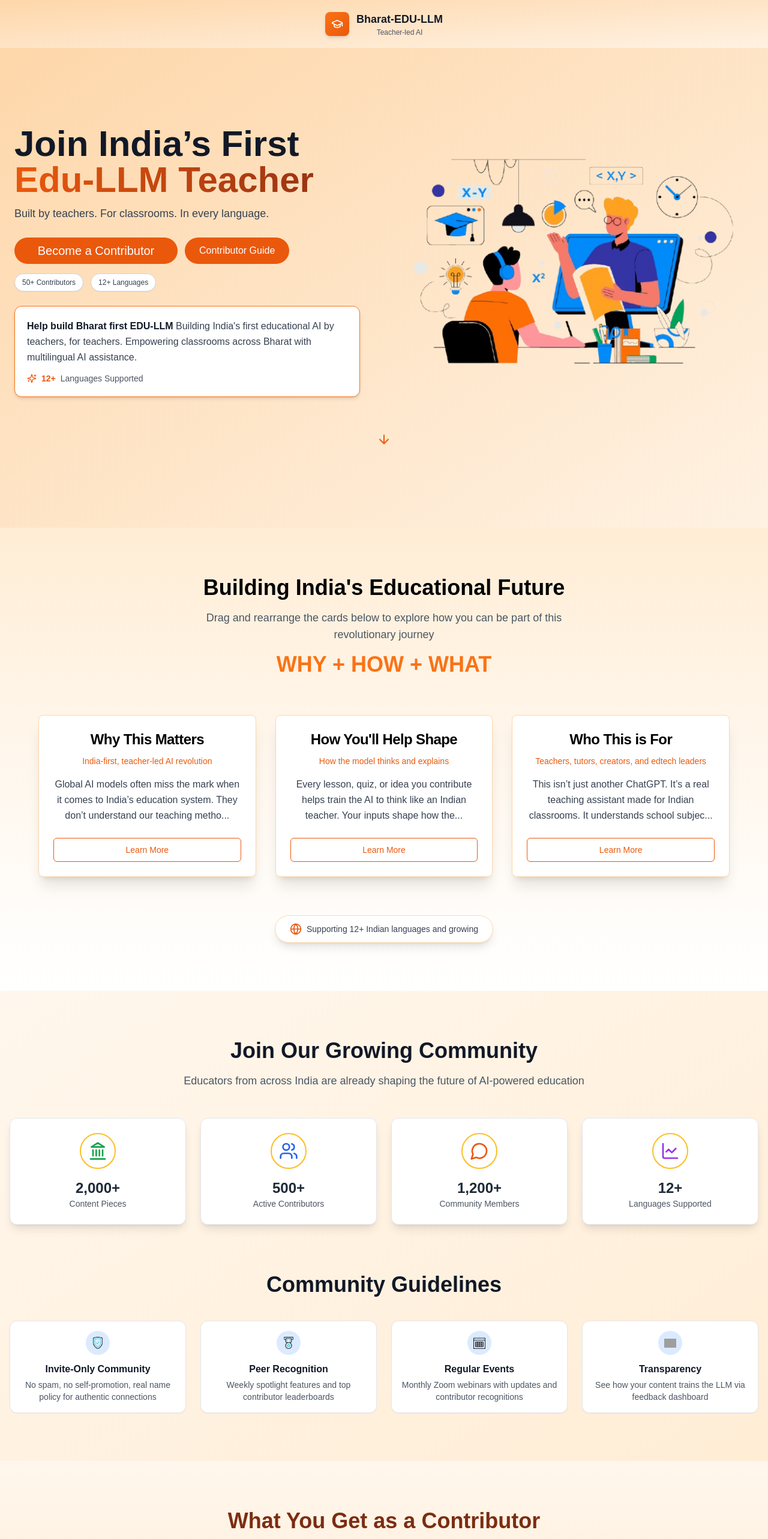
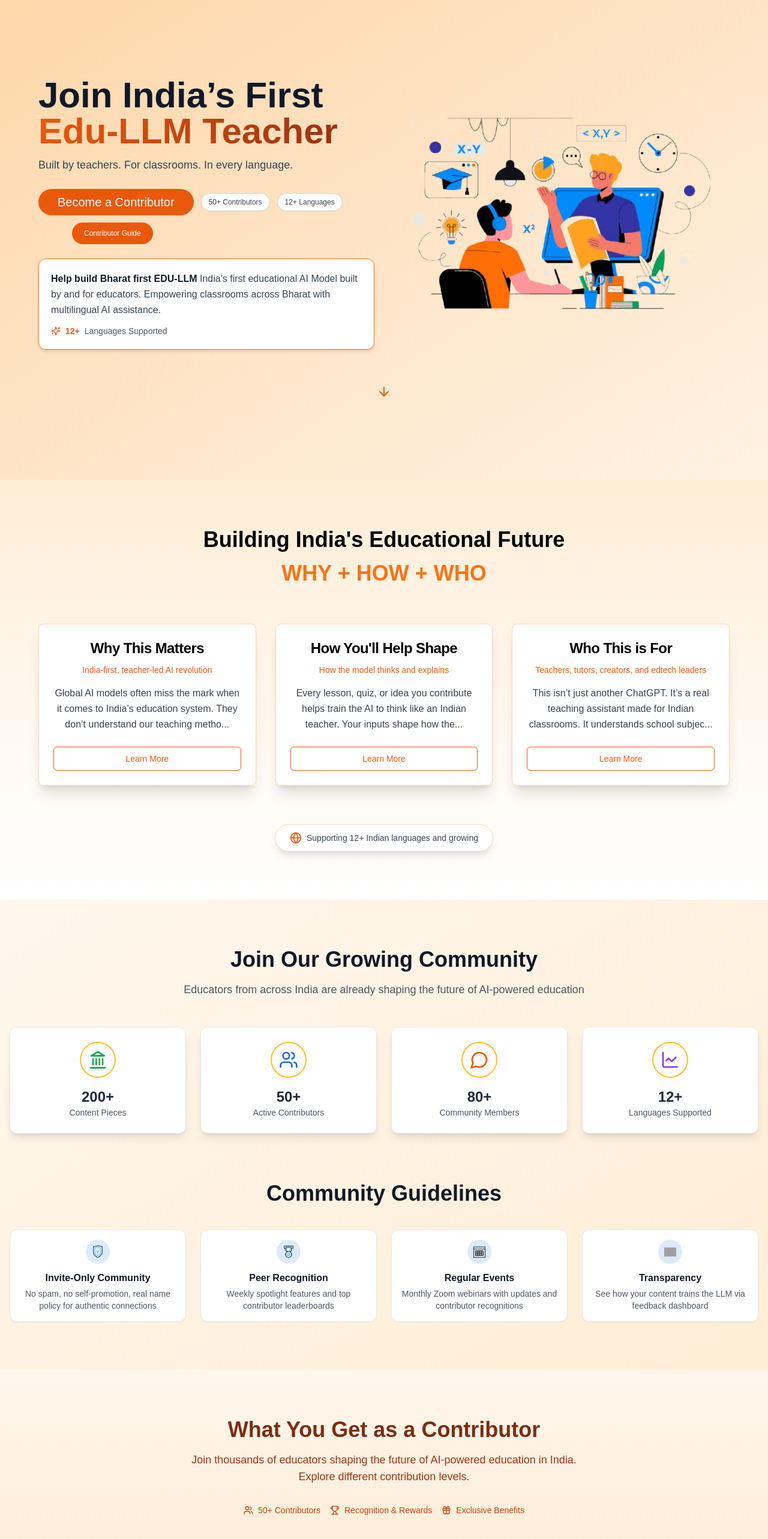
Before and after one commit to Collegites-tech/Landing-Page-Edu-LLM-Teacher, a Next.js app: page / in a window 1280 px wide. Shown: the top 2566 px of the page at 60% size. Built offline with nearby package versions, Linux system fonts and the light colour scheme; grey boxes are pictures that could not be loaded.

Commit message:
make suggestion changes

```diff
--- a/app/page.tsx
+++ b/app/page.tsx
@@ -11,7 +11,7 @@ import CommunitySection from "@/components/CommunitySection"
 export default function Home() {
   return (
     <div className="min-h-screen bg-white">
-      <Header />
+      {/* <Header /> */}
       <main className="overflow-x-hidden">
         <HeroSection />
         <WhyHowWhoSection />
--- a/components/CommunitySection.tsx
+++ b/components/CommunitySection.tsx
@@ -34,13 +34,13 @@ export default function CommunitySection() {
   const initialStats = [
     {
       icon: Users,
-      value: "500+",
+      value: "50+",
       label: "Active Contributors",
       color: "text-blue-600",
     },
     {
       icon: Landmark,
-      value: "2,000+",
+      value: "200+",
       label: "Content Pieces",
       color: "text-green-600",
     },
@@ -52,7 +52,7 @@ export default function CommunitySection() {
     },
     {
       icon: MessageCircle,
-      value: "1,200+",
+      value: "80+",
       label: "Community Members",
       color: "text-orange-600",
     },
--- a/components/contributor-tiers-section.tsx
+++ b/components/contributor-tiers-section.tsx
@@ -100,12 +100,13 @@ export function ContributorTiersSection() {
               What You Get as a Contributor
             </h2>
             <p className="text-lg text-orange-800 max-w-2xl mx-auto mb-8">
-              Join thousands of educators shaping the future of AI-powered education in India. Drag the tiers to explore different contribution levels.
+              Join thousands of educators shaping the future of AI-powered education in India.
+              Explore different contribution levels.
             </p>
             <div className="flex flex-wrap justify-center gap-4 text-sm text-orange-700">
               <div className="flex items-center gap-2">
                 <Users className="h-4 w-4" />
-                <span>500+ Contributors</span>
+                <span>50+ Contributors</span>
               </div>
               <div className="flex items-center gap-2">
                 <Trophy className="h-4 w-4" />
--- a/components/hero-section.tsx
+++ b/components/hero-section.tsx
@@ -19,12 +19,12 @@ export function HeroSection() {
   const stats = [
     {
       icon: <Users className="h-4 w-4 text-orange-600" />,
-      number: "500+",
+      number: "50+",
       label: "Teachers Joined",
     },
     {
       icon: <Globe className="h-4 w-4 text-orange-600" />,
-      number: "2,500+",
+      number: "200+",
       label: "Teachers Impacted",
     },
     {
@@ -52,7 +52,7 @@ export function HeroSection() {
           bg-[length:300%_300%] animate-[gradient-light_12s_ease_infinite]`}
       />
 
-      <div className="relative z-10 w-full px-3 sm:px-6 max-w-[1400px] mx-auto">
+      <div className="relative z-10 w-full px-4 sm:px-10 md:px-16 max-w-[1400px] mx-auto">
         <div className="flex flex-col md:flex-row items-center justify-between gap-8">
           {/* LEFT SIDE */}
           <div className="flex flex-col items-start justify-center w-full md:w-1/2 space-y-6">
@@ -73,19 +73,18 @@ export function HeroSection() {
               </p>
             </div>
 
-            {/* CTA + Guide + Pills */}
+            {/* CTA + Pills + Guide */}
             <div
-              className={`flex flex-col gap-4 transition-all duration-1000 ${
+              className={`flex flex-col gap-3 transition-all duration-1000 ${
                 isMounted ? "translate-x-0 opacity-100" : "-translate-x-10 opacity-0"
               }`}
             >
-              {/* Buttons Row */}
-              <div className="flex flex-wrap items-center gap-3">
+              {/* CTA Row */}
+              <div className="flex flex-wrap items-center justify-start gap-3">
                 <Button
                   size="lg"
-                  className="bg-orange-600 hover:bg-orange-700 text-white px-8 py-4 text-xl rounded-full transition-all duration-300 min-w-[17rem] text-center relative overflow-hidden"
+                  className="bg-orange-600 hover:bg-orange-700 text-white px-8 py-4 text-xl rounded-full transition-all duration-300 text-center relative overflow-hidden"
                   onClick={() => {
-                    // setShowModal(true); // Commented for future reuse
                     window.open("https://forms.gle/jSydHxxUx7TaAaYAA", "_blank");
                   }}
                   onMouseEnter={() => setIsButtonHovered(true)}
@@ -97,23 +96,24 @@ export function HeroSection() {
                   </span>
                 </Button>
 
-                <Button
-                  size="lg"
-                  className="bg-orange-600 hover:bg-orange-700 text-white px-6 py-4 text-base rounded-full transition-all duration-300"
-                  onClick={() => router.push("/contributor-guide")}
-                >
-                  Contributor Guide
-                </Button>
-              </div>
-
-              {/* Pills Row */}
-              <div className="flex flex-wrap items-center gap-3">
+                {/* Pills moved right beside the CTA */}
                 <span className="px-3 py-1.5 bg-white border border-gray-300 rounded-full text-xs font-medium text-gray-700 shadow-sm">
                   50+ Contributors
                 </span>
                 <span className="px-3 py-1.5 bg-white border border-gray-300 rounded-full text-xs font-medium text-gray-700 shadow-sm">
                   12+ Languages
                 </span>
+              </div>
+
+              {/* Contributor Guide Button */}
+              <div className="flex justify-start">
+                <Button
+                  size="sm"
+                  className="ml-1 sm:ml-14 bg-orange-600 hover:bg-orange-700 text-white px-5 py-2 text-xs rounded-full transition-all duration-300"
+                  onClick={() => router.push("/contributor-guide")}
+                >
+                  Contributor Guide
+                </Button>
               </div>
             </div>
 
@@ -128,7 +128,7 @@ export function HeroSection() {
                   <span className="font-semibold text-gray-900">
                     Help build Bharat first EDU-LLM
                   </span>{" "}
-                  Building India's first educational AI by teachers, for teachers. Empowering classrooms across Bharat with multilingual AI assistance.
+                  India's first educational AI Model built by and for educators. Empowering classrooms across Bharat with multilingual AI assistance.
                 </p>
                 <div className="flex items-center space-x-2 text-sm">
                   {stats[currentStat].icon}
--- a/components/why-how-who-section.tsx
+++ b/components/why-how-who-section.tsx
@@ -80,10 +80,10 @@ export function WhyHowWhoSection() {
             <h2 className="text-3xl md:text-4xl font-bold text-black mb-4">
               Building India's Educational Future
             </h2>
-            <p className="text-lg text-gray-600 max-w-2xl mx-auto">
+            {/* <p className="text-lg text-gray-600 max-w-2xl mx-auto">
               Drag and rearrange the cards below to explore how you can be part of this revolutionary journey
-            </p>
-            <p className="text-3xl md:text-4xl font-bold text-orange-500 mt-4">WHY + HOW + WHAT</p>
+            </p> */}
+            <p className="text-3xl md:text-4xl font-bold text-orange-500 mt-4">WHY + HOW + WHO</p>
           </div>
 
           <div className="grid grid-cols-1 sm:grid-cols-2 md:grid-cols-3 gap-8">
```
